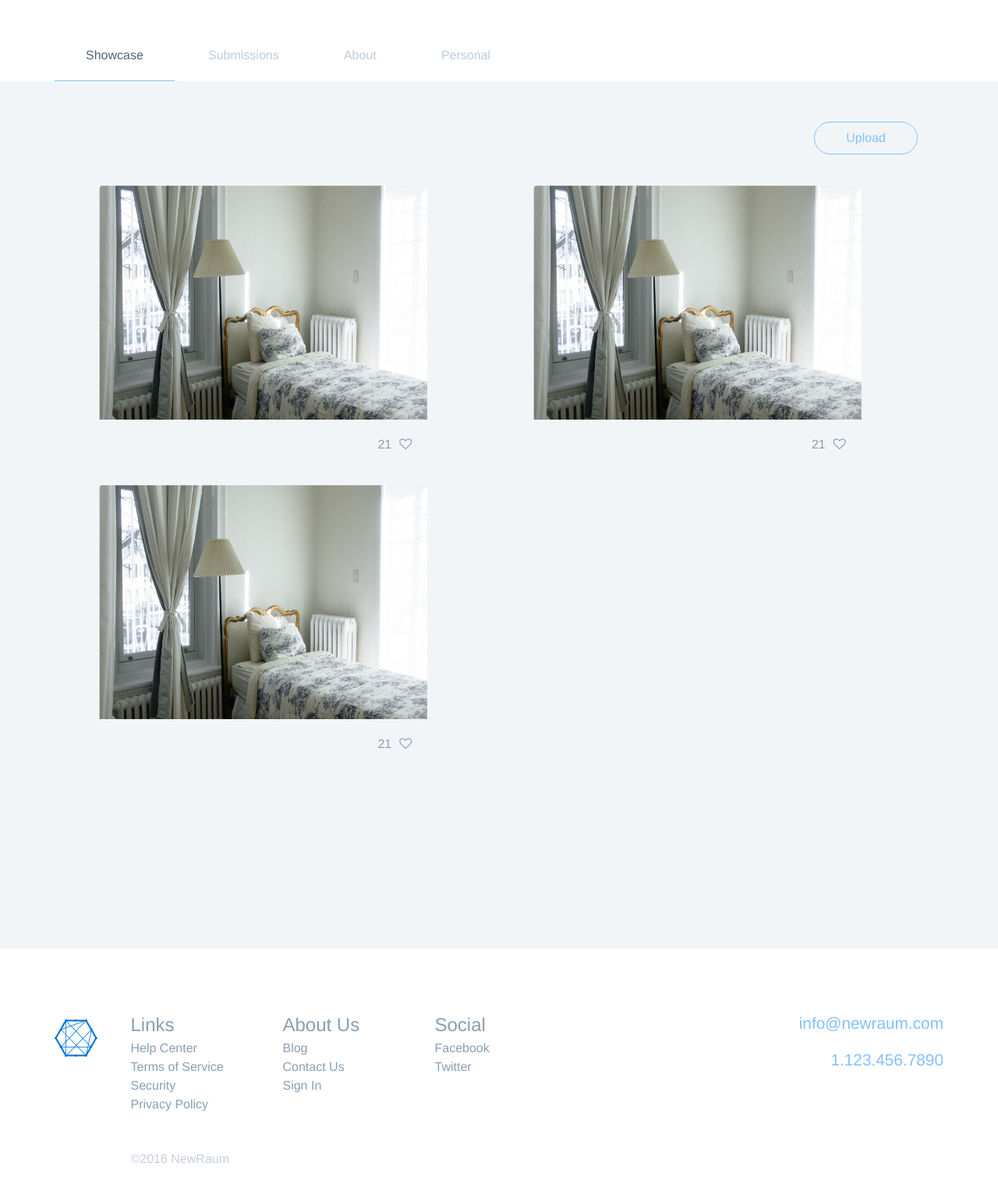
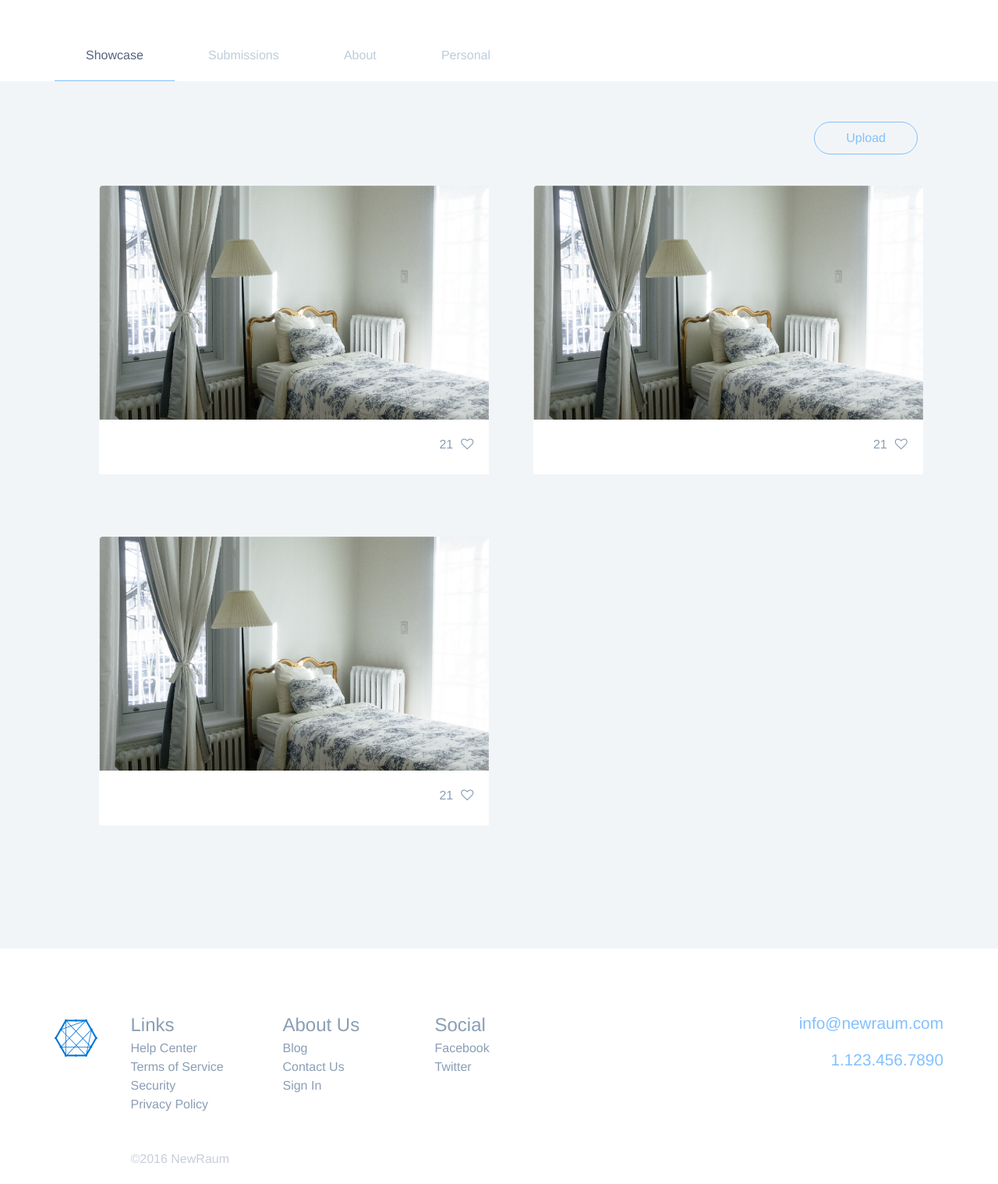
Before and after one commit to bear0064/Roomify, a PHP site: page /newRaumJS/designer-profile.php in a window 1280 px wide. Shown: the part 288-1806 px from the top of the page at 78% size. Run offline with PHP 8.4, Linux system fonts and the light colour scheme; the visitor is signed in with stand-in values (Sample User, id 1); data that the repository does not hold is empty; some libraries are stand-ins or nearby versions.

Commit message:
fixed showcase cards on profile pages

```diff
--- a/css/styles.css
+++ b/css/styles.css
@@ -47,13 +47,6 @@ body {
     /*  padding: 60px 0;*/
     padding: 3rem 0;
 }
-
-/*
-
-.header .pull-right {
-  padding: 32px 0;
-}
-*/
 
 .header .inner-header {
     width: 70%;
@@ -170,13 +163,6 @@ body {
     text-align: left;
 }
 
-/*
-.dropdown-menu > .active > a,
-.dropdown-menu > .active > a:hover,
-.dropdown-menu > .active > a:focus {
-  background-color: transparent;
-}
-*/
 
 .dropdown-item.active,
 .dropdown-item.active:hover,
@@ -184,23 +170,6 @@ body {
     background-color: transparent;
 }
 
-/*
-.dropdown-menu > .active > a {
-  font: normal normal normal 14px/1 FontAwesome;
-  font-size: inherit;
-  text-rendering: auto;
-  -webkit-font-smoothing: antialiased;
-  -moz-osx-font-smoothing: grayscale;
-}
-*/
-
-/*
-.dropdown-menu > .active > a:after {
-  content: "\f00c";
-  color: #83c0ff;
-  float: right;
-}
-*/
 
 .dropdown-item.active:after {
     font-family: FontAwesome;
@@ -236,26 +205,17 @@ body {
     background-color: #fff;
 }
 
-/*.tabs .nav > li > a */
 .tabs .nav li a {
     margin-right: 0;
 }
 
-/*sara add*/
 .tab-pane {
     margin-left: 5%;
 }
 
-/*sara add*/
 .slider .tab-pane{
     margin-left: 0;
 }
-
-/*
-.nav-pills > li > a,
-.nav-pills > li > a:hover,
-.nav-pills > li > a:focus
-*/
 
 .nav-pills .nav-link {
     background-color: transparent;
@@ -409,6 +369,11 @@ div#submissions.tab-pane.empty{
     padding: 0;
 }
 
+.showcaseCard{
+    height: 370px;
+    width: 95%;
+}
+
 .submissionCard{
     height: 375px;
 }
@@ -513,18 +478,6 @@ div#submissions.tab-pane.empty{
 /*    padding: 28px 0;*/
 }
 
-/*
-.link-breadcrumb .item-left {
-    margin-top: 13px;
-}
-*/
-
-/*
-.link-breadcrumb .item-left a,
-.link-breadcrumb .item-left i{
-    color: #83c0ff;
-}
-*/
 .link-breadcrumb .back a,
 .link-breadcrumb .back i{
     color: #324559;
@@ -699,6 +652,7 @@ div#brief.tab-pane{
 }
 
 .designerCard .card-block,
+.showcaseCard .card-block,
 .link-like{
     font-size: 1rem;
     color: #8a9eb5;
--- a/designer-profile.php
+++ b/designer-profile.php
@@ -78,7 +78,7 @@ include ('api/authCheck.php');
                     <div class='row'>
                         <div class='col-xs-4 mail-like'>
                             <a href='#' class='item-left'><i class='fa fa-envelope-o'></i></a>
-                            <a href=''#' class='item-right'><i class='fa fa-thumbs-o-up'></i></a>
+                            <a href='#' class='item-right'><i class='fa fa-thumbs-o-up'></i></a>
                             <div class='clear'></div>
                         </div>
                         <ul class='pager col-xs-8 item-right'>
@@ -128,7 +128,7 @@ include ('api/authCheck.php');
                 <!-- portfolio submissions - row 1 -->
                 <div class="row">
                     <div class="col-sm-6 col-md-6">
-                        <div class="card designerCard">
+                        <div class="card showcaseCard">
                             <img class="card-img-top" src="images/1.png" width="100%" alt="Card image cap">
                             <div class="card-block">
                                 <div class="pull-xs-right">
@@ -138,7 +138,7 @@ include ('api/authCheck.php');
                         </div>
                     </div>
                     <div class="col-sm-6 col-md-6">
-                        <div class="card designerCard">
+                        <div class="card showcaseCard">
                             <img class="card-img-top" src="images/1.png" width="100%" alt="Card image cap">
                             <div class="card-block">
                                 <div class="pull-xs-right">
@@ -152,7 +152,7 @@ include ('api/authCheck.php');
                 <!-- portfolio submissions - row 2 -->
                 <div class="row">
                     <div class="col-sm-6 col-md-6">
-                        <div class="card designerCard">
+                        <div class="card showcaseCard">
                             <img class="card-img-top" src="images/1.png" width="100%" alt="Card image cap">
                             <div class="card-block">
                                 <div class="pull-xs-right">
--- a/homeowner-view-designerProfile.php
+++ b/homeowner-view-designerProfile.php
@@ -121,7 +121,7 @@ include('api/authCheck.php');
                 <!-- portfolio submissions - row 1 -->
                 <div class="row">
                     <div class="col-sm-6 col-md-6">
-                        <div class="card designerCard">
+                        <div class="card showcaseCard">
                             <img class="card-img-top" src="images/1.png" width="100%" alt="Card image cap">
                             <div class="card-block">
                                 <div class="pull-xs-right">
@@ -131,7 +131,7 @@ include('api/authCheck.php');
                         </div>
                     </div>
                     <div class="col-sm-6 col-md-6">
-                        <div class="card designerCard">
+                        <div class="card showcaseCard">
                             <img class="card-img-top" src="images/1.png" width="100%" alt="Card image cap">
                             <div class="card-block">
                                 <div class="pull-xs-right">
@@ -145,7 +145,7 @@ include('api/authCheck.php');
                 <!-- portfolio submissions - row 2 -->
                 <div class="row">
                     <div class="col-sm-6 col-md-6">
-                        <div class="card designerCard">
+                        <div class="card showcaseCard">
                             <img class="card-img-top" src="images/1.png" width="100%" alt="Card image cap">
                             <div class="card-block">
                                 <div class="pull-xs-right">
```
